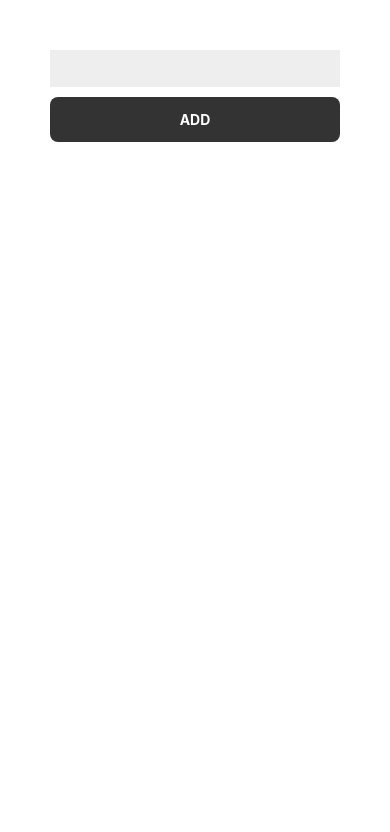
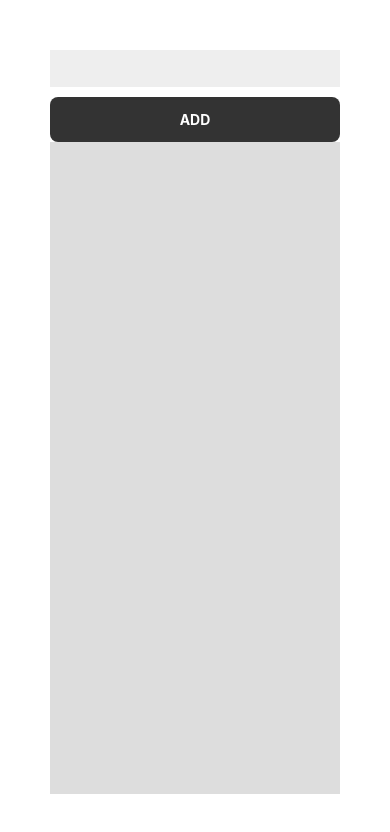
Before and after one commit to solareenlo/todo, a React Native app: screen / in a window 390 px wide. Shown: the top 832 px of the page. Built offline with nearby package versions, Linux system fonts and the light colour scheme.

Commit message:
ScrollViewでtodo一覧を作成

```diff
--- a/App.js
+++ b/App.js
@@ -13,7 +13,8 @@ import {
   Text,
   View,
   TextInput,
-  TouchableOpacity
+  TouchableOpacity,
+  ScrollView,
 } from 'react-native';
 
 type Props = {};
@@ -53,6 +54,15 @@ export default class App extends Component<Props> {
         >
           <Text style={styles.addButtonText}>ADD</Text>
         </TouchableOpacity>
+        <ScrollView style={styles.scrollview}>
+          {
+            this.state.todos.map((todo, index) => (
+              <View key={todo+index} style={styles.todoContainer}>
+                <Text>{todo}</Text>
+              </View>
+            ))
+          }
+        </ScrollView>
       </View>
     );
   }
@@ -77,5 +87,12 @@ const styles = StyleSheet.create({
     color: '#FFF',
     textAlign: 'center',
     fontWeight: 'bold',
-  }
+  },
+  scrollview: {
+    backgroundColor: '#DDD',
+  },
+  todoContainer: {
+    backgroundColor: '#FFF',
+    padding: 10,
+  },
 });
```
